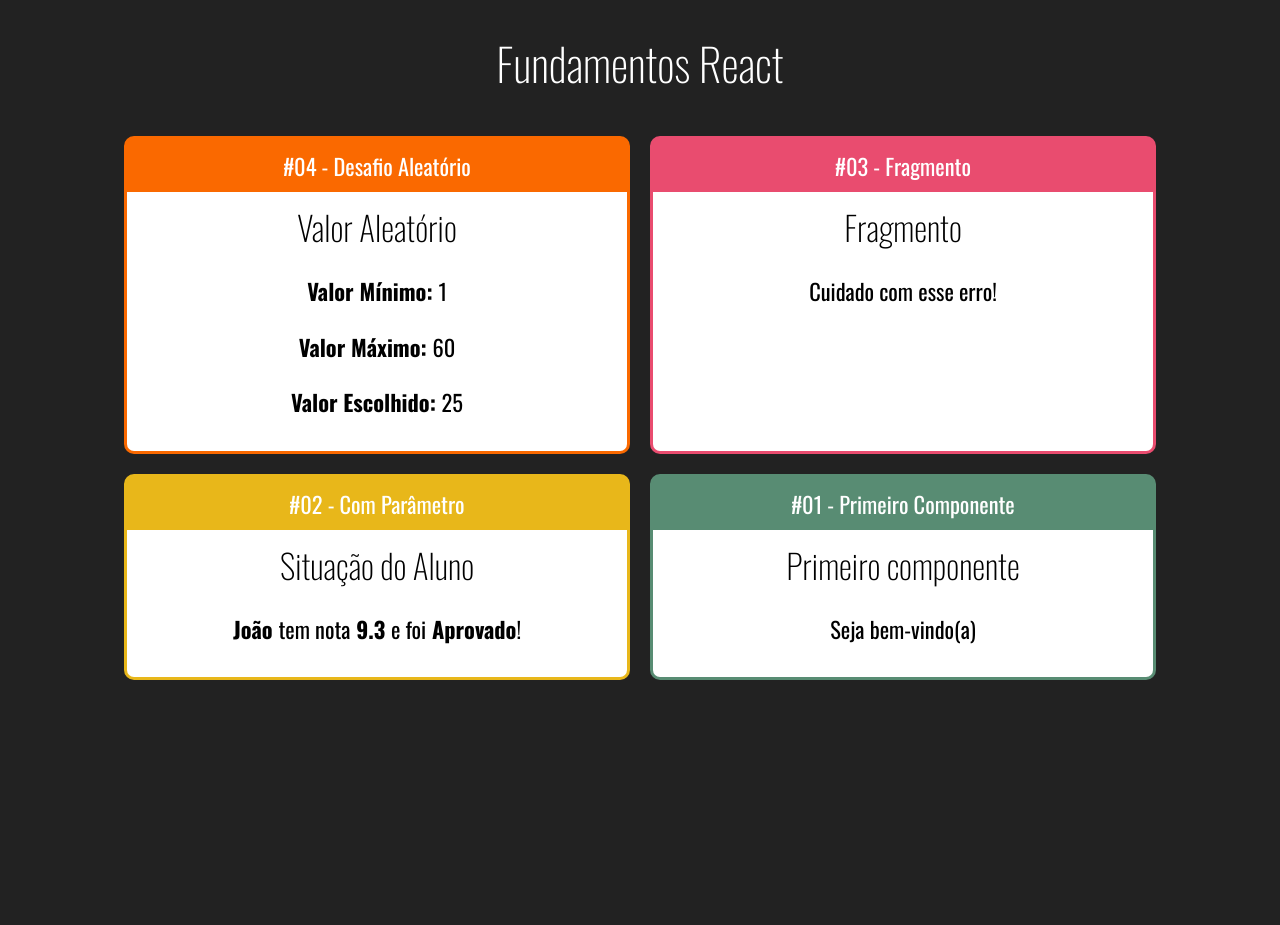
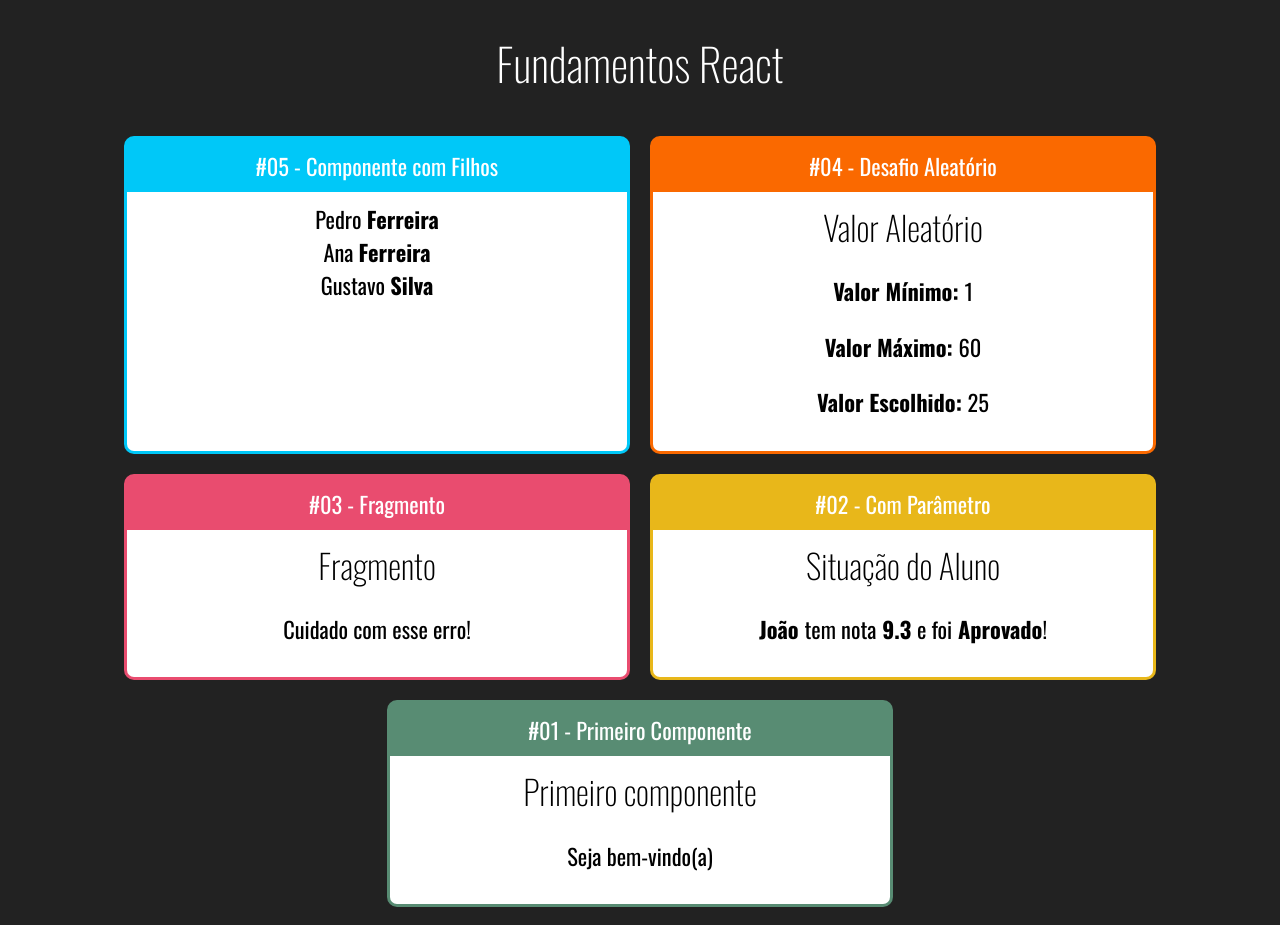
Before and after one commit to lukendev/fundamentos-react, a React (Create React App) app: page / in a window 1280 px wide. Before the commit the page ends 800 px from the top, so only its background shows below. Built offline with nearby package versions, Linux system fonts and the light colour scheme.

Commit message:
feat: Props for children

```diff
--- a/src/App.jsx
+++ b/src/App.jsx
@@ -2,6 +2,8 @@
 import React from 'react'
 
 import Card from './components/layout/Card'
+
+import Familia from './components/basicos/Familia'
 import Aleatorio from './components/basicos/Aleatorio'
 import Primeiro from './components/basicos/Primeiro'
 import ComParametro from './components/basicos/ComParametro'
@@ -13,6 +15,10 @@
         <h1>Fundamentos React</h1>
 
         <div className="Cards">
+
+            <Card titulo="#05 - Componente com Filhos" color="#00C8F8">
+                <Familia sobrenome="Ferreira" />
+            </Card>
 
             <Card titulo="#04 - Desafio Aleatório" color="#FA6900">
                 <Aleatorio min={1} max={60} />
--- /dev/null
+++ b/src/components/basicos/Familia.jsx
@@ -0,0 +1,13 @@
+import React from 'react'
+import FamiliaMembro from './FamiliaMembro'
+
+export default props => {
+
+    return (
+        <div>
+            <FamiliaMembro nome="Pedro" sobrenome={props.sobrenome} />
+            <FamiliaMembro nome="Ana" {...props} />
+            <FamiliaMembro nome="Gustavo" sobrenome="Silva" />
+        </div>
+    )
+}
--- /dev/null
+++ b/src/components/basicos/FamiliaMembro.jsx
@@ -0,0 +1,5 @@
+import React from 'react'
+
+export default (props) => {
+    return <div>{props.nome} <strong>{props.sobrenome}</strong></div>
+}
```
